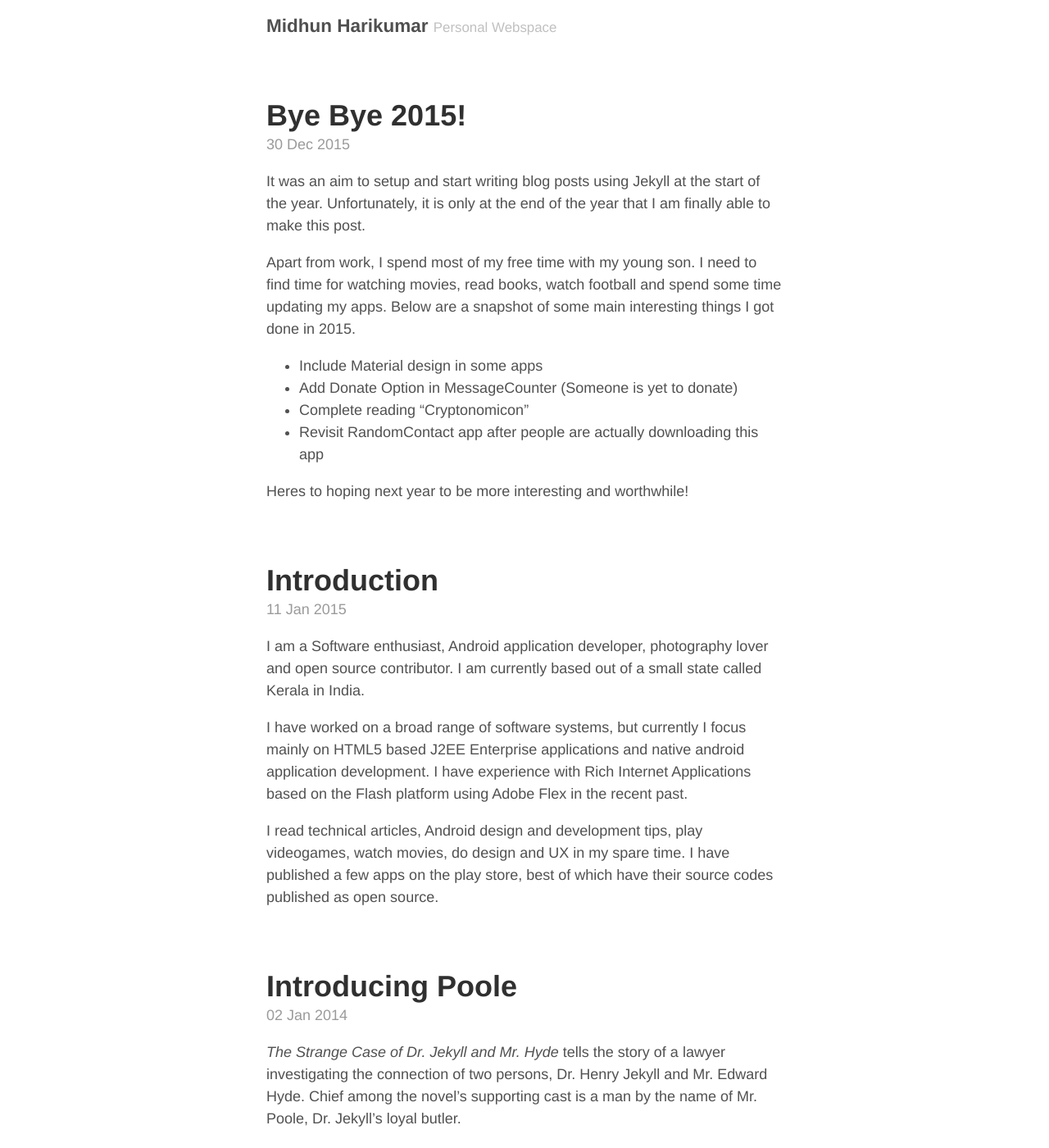
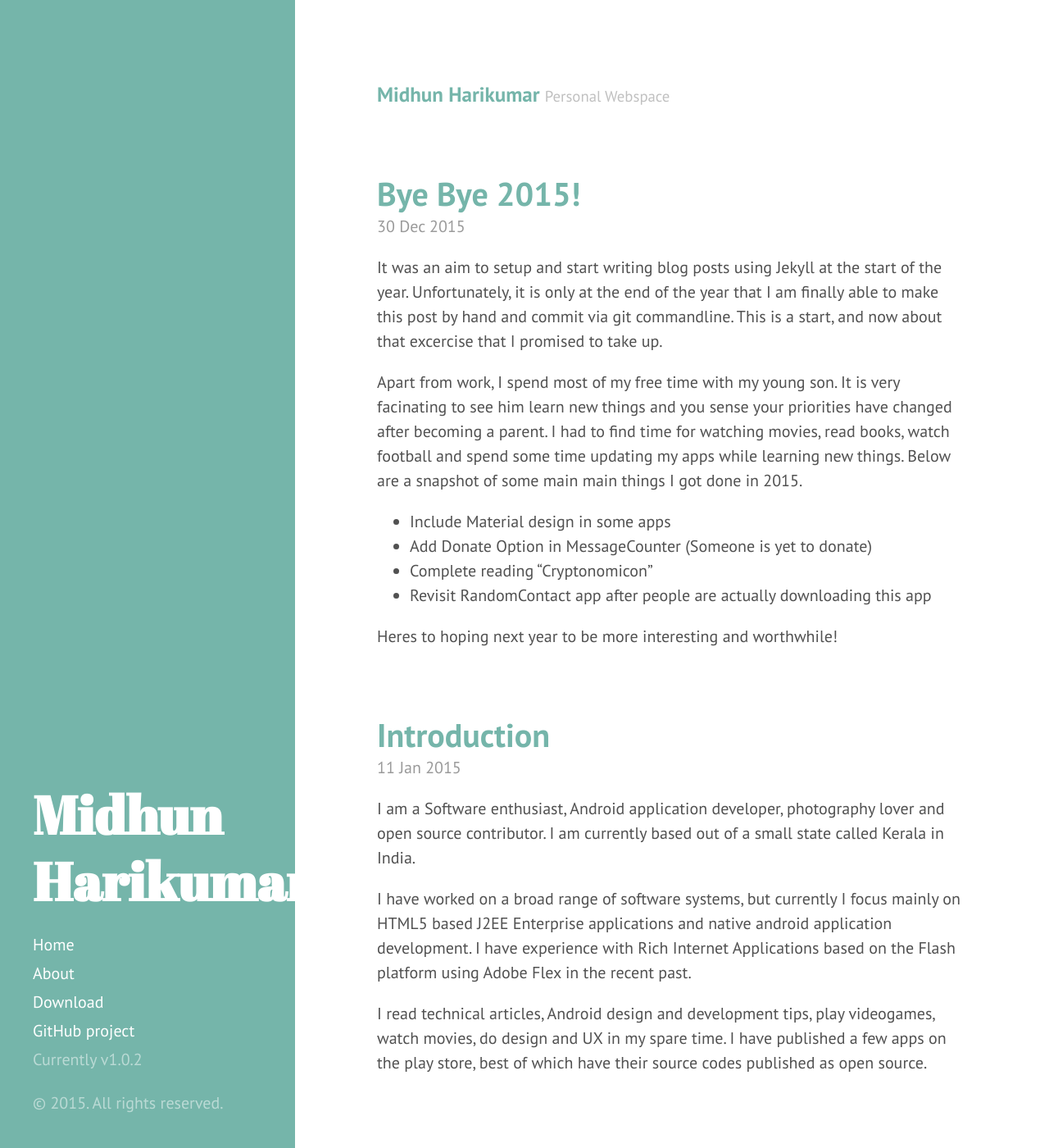
Before and after one commit to midhunhk/midhunhk.github.io, a Jekyll site: the page built from index.html, in a window 1280 px wide and 1400 px high. Shown: the whole window at 82% size. Built offline with Jekyll 4.4.1, drawn with Linux system fonts in a browser that asks for light colours; the list of posts is cut into pages by our own code.

Commit message:
updated with hyde theme

```diff
--- a/_includes/head.html
+++ b/_includes/head.html
@@ -14,7 +14,9 @@
   </title>
 
   <!-- CSS -->
-  <link rel="stylesheet" href="{{ site.baseurl }}/styles.css">
+  <link rel="stylesheet" href="{{ site.baseurl }}public/poole.css">
+  <link rel="stylesheet" href="{{ site.baseurl }}public/hyde.css">
+  <link rel="stylesheet" href="http://fonts.googleapis.com/css?family=PT+Sans:400,400italic,700|Abril+Fatface">
 
   <!-- Icons -->
   <link rel="apple-touch-icon-precomposed" sizes="144x144" href="{{ site.baseurl }}/public/apple-touch-icon-precomposed.png">
--- /dev/null
+++ b/_includes/sidebar.html
@@ -0,0 +1,36 @@
+<div class="sidebar">
+  <div class="container sidebar-sticky">
+    <div class="sidebar-about">
+      <h1>
+        <a href="{{ site.baseurl }}">
+          {{ site.title }}
+        </a>
+      </h1>
+      <p class="lead">{{ site.description }}</p>
+    </div>
+
+    <nav class="sidebar-nav">
+      <a class="sidebar-nav-item{% if page.url == site.baseurl %} active{% endif %}" href="{{ site.baseurl }}">Home</a>
+
+      {% comment %}
+        The code below dynamically generates a sidebar nav of pages with
+        `layout: page` in the front-matter. See readme for usage.
+      {% endcomment %}
+
+      {% assign pages_list = site.pages %}
+      {% for node in pages_list %}
+        {% if node.title != null %}
+          {% if node.layout == "page" %}
+            <a class="sidebar-nav-item{% if page.url == node.url %} active{% endif %}" href="{{ node.url }}">{{ node.title }}</a>
+          {% endif %}
+        {% endif %}
+      {% endfor %}
+
+      <a class="sidebar-nav-item" href="{{ site.github.repo }}/archive/v{{ site.version }}.zip">Download</a>
+      <a class="sidebar-nav-item" href="{{ site.github.repo }}">GitHub project</a>
+      <span class="sidebar-nav-item">Currently v{{ site.version }}</span>
+    </nav>
+
+    <p>&copy; {{ site.time | date: '%Y' }}. All rights reserved.</p>
+  </div>
+</div>
--- a/_layouts/default.html
+++ b/_layouts/default.html
@@ -4,6 +4,8 @@
   {% include head.html %}
 
   <body class="theme-base-0c">
+
+	{% include sidebar.html %}
 
     <div class="container content">
       <header class="masthead">
--- a/_posts/2015-12-30-bye-bye-2015.md
+++ b/_posts/2015-12-30-bye-bye-2015.md
@@ -3,9 +3,10 @@
 title: Bye Bye 2015!
 ---
 
-It was an aim to setup and start writing blog posts using Jekyll at the start of the year. Unfortunately, it is only at the end of the year that I am finally able to make this post.
+It was an aim to setup and start writing blog posts using Jekyll at the start of the year. Unfortunately, it is only at the end of the year that I am finally able to make this post by hand and commit via git commandline. This is a start, and now about that excercise that I promised to take up.
 
-Apart from work, I spend most of my free time with my young son. I need to find time for watching movies, read books, watch football and spend some time updating my apps. Below are a snapshot of some main interesting things I got done in 2015.
+Apart from work, I spend most of my free time with my young son. It is very facinating to see him learn new things and you sense your priorities have changed after becoming a parent.
+I had to find time for watching movies, read books, watch football and spend some time updating my apps while learning new things. Below are a snapshot of some main main things I got done in 2015.
 
 * Include Material design in some apps
 * Add Donate Option in MessageCounter (Someone is yet to donate)
--- /dev/null
+++ b/public/hyde.css
@@ -0,0 +1,250 @@
+/*
+ *  __                  __
+ * /\ \                /\ \
+ * \ \ \___   __  __   \_\ \     __
+ *  \ \  _ `\/\ \/\ \  /'_` \  /'__`\
+ *   \ \ \ \ \ \ \_\ \/\ \_\ \/\  __/
+ *    \ \_\ \_\/`____ \ \___,_\ \____\
+ *     \/_/\/_/`/___/> \/__,_ /\/____/
+ *                /\___/
+ *                \/__/
+ *
+ * Designed, built, and released under MIT license by @mdo. Learn more at
+ * https://github.com/poole/hyde.
+ */
+
+
+/*
+ * Contents
+ *
+ * Global resets
+ * Sidebar
+ * Container
+ * Reverse layout
+ * Themes
+ */
+
+
+/*
+ * Global resets
+ *
+ * Update the foundational and global aspects of the page.
+ */
+
+html {
+  font-family: "PT Sans", Helvetica, Arial, sans-serif;
+}
+@media (min-width: 48em) {
+  html {
+    font-size: 16px;
+  }
+}
+@media (min-width: 58em) {
+  html {
+    font-size: 20px;
+  }
+}
+
+
+/*
+ * Sidebar
+ *
+ * Flexible banner for housing site name, intro, and "footer" content. Starts
+ * out above content in mobile and later moves to the side with wider viewports.
+ */
+
+.sidebar {
+  text-align: center;
+  padding: 2rem 1rem;
+  color: rgba(255,255,255,.5);
+  background-color: #202020;
+}
+@media (min-width: 48em) {
+  .sidebar {
+    position: fixed;
+    top: 0;
+    left: 0;
+    bottom: 0;
+    width: 18rem;
+    text-align: left;
+  }
+}
+
+/* Sidebar links */
+.sidebar a {
+  color: #fff;
+}
+
+/* About section */
+.sidebar-about h1 {
+  color: #fff;
+  margin-top: 0;
+  font-family: "Abril Fatface", serif;
+  font-size: 3.25rem;
+}
+
+/* Sidebar nav */
+.sidebar-nav {
+  margin-bottom: 1rem;
+}
+.sidebar-nav-item {
+  display: block;
+  line-height: 1.75;
+}
+a.sidebar-nav-item:hover,
+a.sidebar-nav-item:focus {
+  text-decoration: underline;
+}
+.sidebar-nav-item.active {
+  font-weight: bold;
+}
+
+/* Sticky sidebar
+ *
+ * Add the `sidebar-sticky` class to the sidebar's container to affix it the
+ * contents to the bottom of the sidebar in tablets and up.
+ */
+
+@media (min-width: 48em) {
+  .sidebar-sticky {
+    position: absolute;
+    right:  1rem;
+    bottom: 1rem;
+    left:   1rem;
+  }
+}
+
+
+/* Container
+ *
+ * Align the contents of the site above the proper threshold with some margin-fu
+ * with a 25%-wide `.sidebar`.
+ */
+
+.content {
+  padding-top:    4rem;
+  padding-bottom: 4rem;
+}
+
+@media (min-width: 48em) {
+  .content {
+    max-width: 38rem;
+    margin-left: 20rem;
+    margin-right: 2rem;
+  }
+}
+
+@media (min-width: 64em) {
+  .content {
+    margin-left: 22rem;
+    margin-right: 4rem;
+  }
+}
+
+
+/*
+ * Reverse layout
+ *
+ * Flip the orientation of the page by placing the `.sidebar` on the right.
+ */
+
+@media (min-width: 48em) {
+  .layout-reverse .sidebar {
+    left: auto;
+    right: 0;
+  }
+  .layout-reverse .content {
+    margin-left: 2rem;
+    margin-right: 20rem;
+  }
+}
+
+@media (min-width: 64em) {
+  .layout-reverse .content {
+    margin-left: 4rem;
+    margin-right: 22rem;
+  }
+}
+
+
+
+/*
+ * Themes
+ *
+ * As of v1.1, Hyde includes optional themes to color the sidebar and links
+ * within blog posts. To use, add the class of your choosing to the `body`.
+ */
+
+/* Base16 (http://chriskempson.github.io/base16/#default) */
+
+/* Red */
+.theme-base-08 .sidebar {
+  background-color: #ac4142;
+}
+.theme-base-08 .content a,
+.theme-base-08 .related-posts li a:hover {
+  color: #ac4142;
+}
+
+/* Orange */
+.theme-base-09 .sidebar {
+  background-color: #d28445;
+}
+.theme-base-09 .content a,
+.theme-base-09 .related-posts li a:hover {
+  color: #d28445;
+}
+
+/* Yellow */
+.theme-base-0a .sidebar {
+  background-color: #f4bf75;
+}
+.theme-base-0a .content a,
+.theme-base-0a .related-posts li a:hover {
+  color: #f4bf75;
+}
+
+/* Green */
+.theme-base-0b .sidebar {
+  background-color: #90a959;
+}
+.theme-base-0b .content a,
+.theme-base-0b .related-posts li a:hover {
+  color: #90a959;
+}
+
+/* Cyan */
+.theme-base-0c .sidebar {
+  background-color: #75b5aa;
+}
+.theme-base-0c .content a,
+.theme-base-0c .related-posts li a:hover {
+  color: #75b5aa;
+}
+
+/* Blue */
+.theme-base-0d .sidebar {
+  background-color: #6a9fb5;
+}
+.theme-base-0d .content a,
+.theme-base-0d .related-posts li a:hover {
+  color: #6a9fb5;
+}
+
+/* Magenta */
+.theme-base-0e .sidebar {
+  background-color: #aa759f;
+}
+.theme-base-0e .content a,
+.theme-base-0e .related-posts li a:hover {
+  color: #aa759f;
+}
+
+/* Brown */
+.theme-base-0f .sidebar {
+  background-color: #8f5536;
+}
+.theme-base-0f .content a,
+.theme-base-0f .related-posts li a:hover {
+  color: #8f5536;
+}
--- /dev/null
+++ b/public/poole.css
@@ -0,0 +1,430 @@
+/*
+ *                        ___
+ *                       /\_ \
+ *  _____     ___     ___\//\ \      __
+ * /\ '__`\  / __`\  / __`\\ \ \   /'__`\
+ * \ \ \_\ \/\ \_\ \/\ \_\ \\_\ \_/\  __/
+ *  \ \ ,__/\ \____/\ \____//\____\ \____\
+ *   \ \ \/  \/___/  \/___/ \/____/\/____/
+ *    \ \_\
+ *     \/_/
+ *
+ * Designed, built, and released under MIT license by @mdo. Learn more at
+ * https://github.com/poole/poole.
+ */
+
+
+/*
+ * Contents
+ *
+ * Body resets
+ * Custom type
+ * Messages
+ * Container
+ * Masthead
+ * Posts and pages
+ * Pagination
+ * Reverse layout
+ * Themes
+ */
+
+
+/*
+ * Body resets
+ *
+ * Update the foundational and global aspects of the page.
+ */
+
+* {
+  -webkit-box-sizing: border-box;
+     -moz-box-sizing: border-box;
+          box-sizing: border-box;
+}
+
+html,
+body {
+  margin: 0;
+  padding: 0;
+}
+
+html {
+  font-family: "Helvetica Neue", Helvetica, Arial, sans-serif;
+  font-size: 16px;
+  line-height: 1.5;
+}
+@media (min-width: 38em) {
+  html {
+    font-size: 20px;
+  }
+}
+
+body {
+  color: #515151;
+  background-color: #fff;
+  -webkit-text-size-adjust: 100%;
+      -ms-text-size-adjust: 100%;
+}
+
+/* No `:visited` state is required by default (browsers will use `a`) */
+a {
+  color: #268bd2;
+  text-decoration: none;
+}
+a strong {
+  color: inherit;
+}
+/* `:focus` is linked to `:hover` for basic accessibility */
+a:hover,
+a:focus {
+  text-decoration: underline;
+}
+
+/* Headings */
+h1, h2, h3, h4, h5, h6 {
+  margin-bottom: .5rem;
+  font-weight: bold;
+  line-height: 1.25;
+  color: #313131;
+  text-rendering: optimizeLegibility;
+}
+h1 {
+  font-size: 2rem;
+}
+h2 {
+  margin-top: 1rem;
+  font-size: 1.5rem;
+}
+h3 {
+  margin-top: 1.5rem;
+  font-size: 1.25rem;
+}
+h4, h5, h6 {
+  margin-top: 1rem;
+  font-size: 1rem;
+}
+
+/* Body text */
+p {
+  margin-top: 0;
+  margin-bottom: 1rem;
+}
+
+strong {
+  color: #303030;
+}
+
+
+/* Lists */
+ul, ol, dl {
+  margin-top: 0;
+  margin-bottom: 1rem;
+}
+
+dt {
+  font-weight: bold;
+}
+dd {
+  margin-bottom: .5rem;
+}
+
+/* Misc */
+hr {
+  position: relative;
+  margin: 1.5rem 0;
+  border: 0;
+  border-top: 1px solid #eee;
+  border-bottom: 1px solid #fff;
+}
+
+abbr {
+  font-size: 85%;
+  font-weight: bold;
+  color: #555;
+  text-transform: uppercase;
+}
+abbr[title] {
+  cursor: help;
+  border-bottom: 1px dotted #e5e5e5;
+}
+
+/* Code */
+code,
+pre {
+  font-family: Menlo, Monaco, "Courier New", monospace;
+}
+code {
+  padding: .25em .5em;
+  font-size: 85%;
+  color: #bf616a;
+  background-color: #f9f9f9;
+  border-radius: 3px;
+}
+pre {
+  display: block;
+  margin-top: 0;
+  margin-bottom: 1rem;
+  padding: 1rem;
+  font-size: .8rem;
+  line-height: 1.4;
+  white-space: pre;
+  white-space: pre-wrap;
+  word-break: break-all;
+  word-wrap: break-word;
+  background-color: #f9f9f9;
+}
+pre code {
+  padding: 0;
+  font-size: 100%;
+  color: inherit;
+  background-color: transparent;
+}
+
+/* Pygments via Jekyll */
+.highlight {
+  margin-bottom: 1rem;
+  border-radius: 4px;
+}
+.highlight pre {
+  margin-bottom: 0;
+}
+
+/* Gist via GitHub Pages */
+.gist .gist-file {
+  font-family: Menlo, Monaco, "Courier New", monospace !important;
+}
+.gist .markdown-body {
+  padding: 15px;
+}
+.gist pre {
+  padding: 0;
+  background-color: transparent;
+}
+.gist .gist-file .gist-data {
+  font-size: .8rem !important;
+  line-height: 1.4;
+}
+.gist code {
+  padding: 0;
+  color: inherit;
+  background-color: transparent;
+  border-radius: 0;
+}
+
+/* Quotes */
+blockquote {
+  padding: .5rem 1rem;
+  margin: .8rem 0;
+  color: #7a7a7a;
+  border-left: .25rem solid #e5e5e5;
+}
+blockquote p:last-child {
+  margin-bottom: 0;
+}
+@media (min-width: 30em) {
+  blockquote {
+    padding-right: 5rem;
+    padding-left: 1.25rem;
+  }
+}
+
+img {
+  display: block;
+  max-width: 100%;
+  margin: 0 0 1rem;
+  border-radius: 5px;
+}
+
+/* Tables */
+table {
+  margin-bottom: 1rem;
+  width: 100%;
+  border: 1px solid #e5e5e5;
+  border-collapse: collapse;
+}
+td,
+th {
+  padding: .25rem .5rem;
+  border: 1px solid #e5e5e5;
+}
+tbody tr:nth-child(odd) td,
+tbody tr:nth-child(odd) th {
+  background-color: #f9f9f9;
+}
+
+
+/*
+ * Custom type
+ *
+ * Extend paragraphs with `.lead` for larger introductory text.
+ */
+
+.lead {
+  font-size: 1.25rem;
+  font-weight: 300;
+}
+
+
+/*
+ * Messages
+ *
+ * Show alert messages to users. You may add it to single elements like a `<p>`,
+ * or to a parent if there are multiple elements to show.
+ */
+
+.message {
+  margin-bottom: 1rem;
+  padding: 1rem;
+  color: #717171;
+  background-color: #f9f9f9;
+}
+
+
+/*
+ * Container
+ *
+ * Center the page content.
+ */
+
+.container {
+  max-width: 38rem;
+  padding-left:  1rem;
+  padding-right: 1rem;
+  margin-left:  auto;
+  margin-right: auto;
+}
+
+
+/*
+ * Masthead
+ *
+ * Super small header above the content for site name and short description.
+ */
+
+.masthead {
+  padding-top:    1rem;
+  padding-bottom: 1rem;
+  margin-bottom: 3rem;
+}
+.masthead-title {
+  margin-top: 0;
+  margin-bottom: 0;
+  color: #505050;
+}
+.masthead-title a {
+  color: #505050;
+}
+.masthead-title small {
+  font-size: 75%;
+  font-weight: 400;
+  color: #c0c0c0;
+  letter-spacing: 0;
+}
+
+
+/*
+ * Posts and pages
+ *
+ * Each post is wrapped in `.post` and is used on default and post layouts. Each
+ * page is wrapped in `.page` and is only used on the page layout.
+ */
+
+.page,
+.post {
+  margin-bottom: 4em;
+}
+
+/* Blog post or page title */
+.page-title,
+.post-title,
+.post-title a {
+  color: #303030;
+}
+.page-title,
+.post-title {
+  margin-top: 0;
+}
+
+/* Meta data line below post title */
+.post-date {
+  display: block;
+  margin-top: -.5rem;
+  margin-bottom: 1rem;
+  color: #9a9a9a;
+}
+
+/* Related posts */
+.related {
+  padding-top: 2rem;
+  padding-bottom: 2rem;
+  border-top: 1px solid #eee;
+}
+.related-posts {
+  padding-left: 0;
+  list-style: none;
+}
+.related-posts h3 {
+  margin-top: 0;
+}
+.related-posts li small {
+  font-size: 75%;
+  color: #999;
+}
+.related-posts li a:hover {
+  color: #268bd2;
+  text-decoration: none;
+}
+.related-posts li a:hover small {
+  color: inherit;
+}
+
+
+/*
+ * Pagination
+ *
+ * Super lightweight (HTML-wise) blog pagination. `span`s are provide for when
+ * there are no more previous or next posts to show.
+ */
+
+.pagination {
+  overflow: hidden; /* clearfix */
+  margin-left: -1rem;
+  margin-right: -1rem;
+  font-family: "PT Sans", Helvetica, Arial, sans-serif;
+  color: #ccc;
+  text-align: center;
+}
+
+/* Pagination items can be `span`s or `a`s */
+.pagination-item {
+  display: block;
+  padding: 1rem;
+  border: 1px solid #eee;
+}
+.pagination-item:first-child {
+  margin-bottom: -1px;
+}
+
+/* Only provide a hover state for linked pagination items */
+a.pagination-item:hover {
+  background-color: #f5f5f5;
+}
+
+@media (min-width: 30em) {
+  .pagination {
+    margin: 3rem 0;
+  }
+  .pagination-item {
+    float: left;
+    width: 50%;
+  }
+  .pagination-item:first-child {
+    margin-bottom: 0;
+    border-top-left-radius:    4px;
+    border-bottom-left-radius: 4px;
+  }
+  .pagination-item:last-child {
+    margin-left: -1px;
+    border-top-right-radius:    4px;
+    border-bottom-right-radius: 4px;
+  }
+}
```
